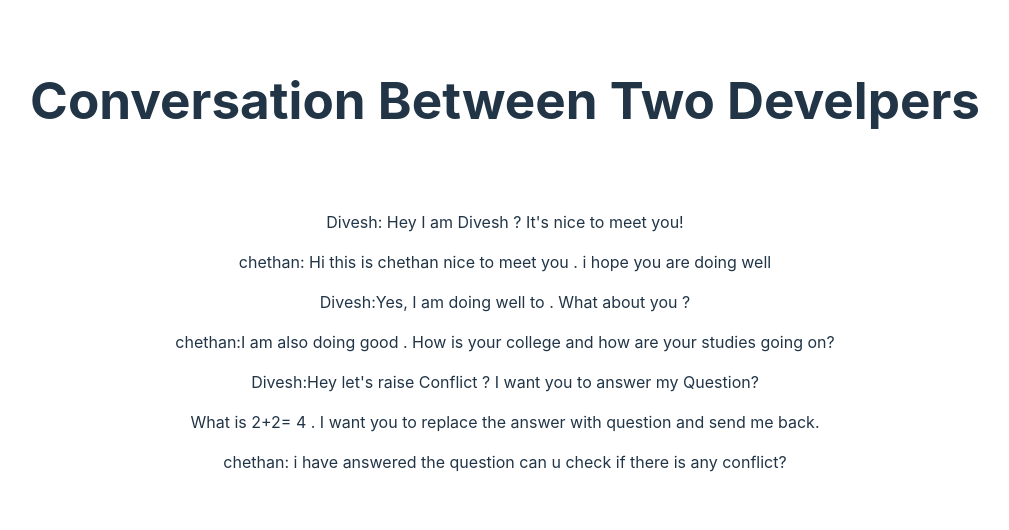
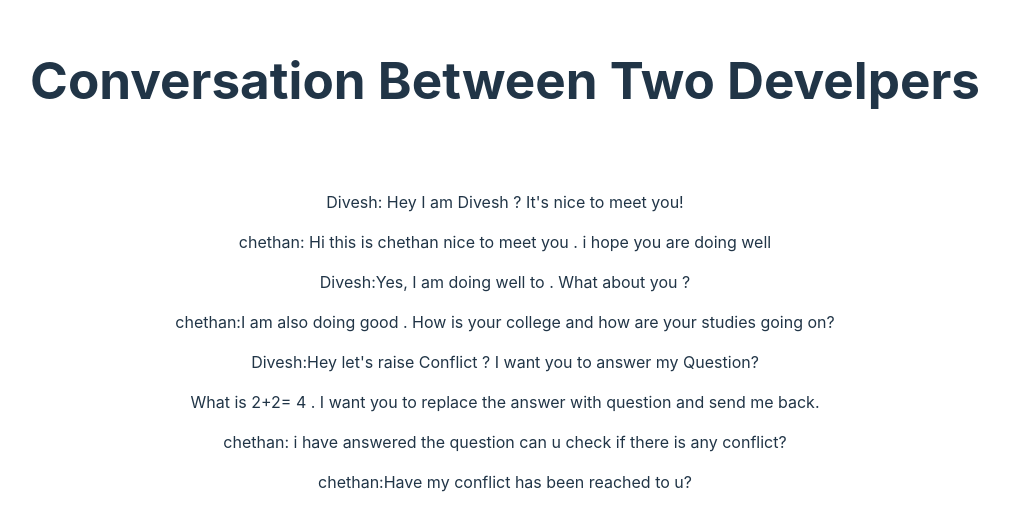
Before and after one commit to Dive-Dev/React_Git_Simulation, a React (Vite) app in the folder react-git-simulation/: page / in a window 1280 px wide. Shown: the part 120-650 px from the top of the page, without its empty margins (135-1144 px from the left). Built offline with nearby package versions, Linux system fonts and the light colour scheme.

Commit message:
asking if the conflict reached

```diff
--- a/react-git-simulation/src/App.jsx
+++ b/react-git-simulation/src/App.jsx
@@ -13,7 +13,7 @@
             <p>Divesh:Hey let's raise Conflict ? I want you to answer my Question?</p>
             <p>What is 2+2= 4 . I want you to replace the answer with question and send me back. </p>
             <p>chethan: i have answered the question can u check if there is any conflict?</p>
-
+            <p>chethan:Have my conflict has been reached to u?</p>
         </div>
     </>
   )
```
